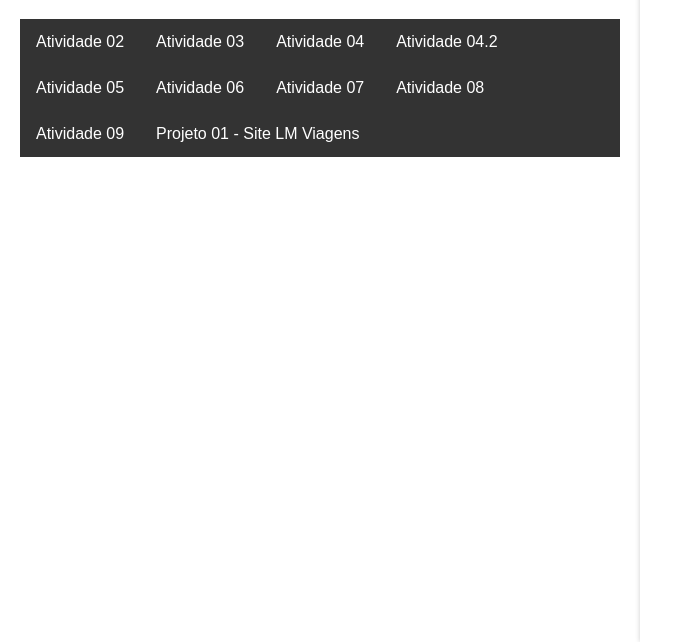
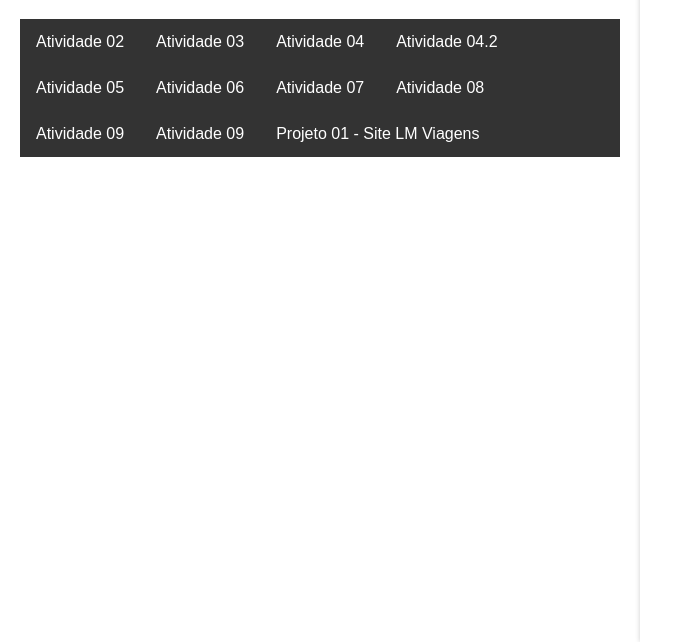
Before and after one commit to laecioinfo/projweb, a plain HTML site: page index.html in a window 1280 px wide. Shown: the part 158-800 px from the top of the page, without its empty margins (0-683 px from the left). Drawn offline with Linux system fonts and the light colour scheme.

Commit message:
Add files via upload

```diff
--- a/index.html
+++ b/index.html
@@ -73,6 +73,7 @@
                 <li><a href="aula07/index.html">Atividade 07</a></li>
                 <li><a href="aula08/index.html">Atividade 08</a></li>
                 <li><a href="aula09/index.html">Atividade 09</a></li>
+                <li><a href="aula10/index.html">Atividade 09</a></li></br>
                 <li><a href="lm_viagens/index.html">Projeto 01 - Site LM Viagens</a></li>
     </ul>
 
```
